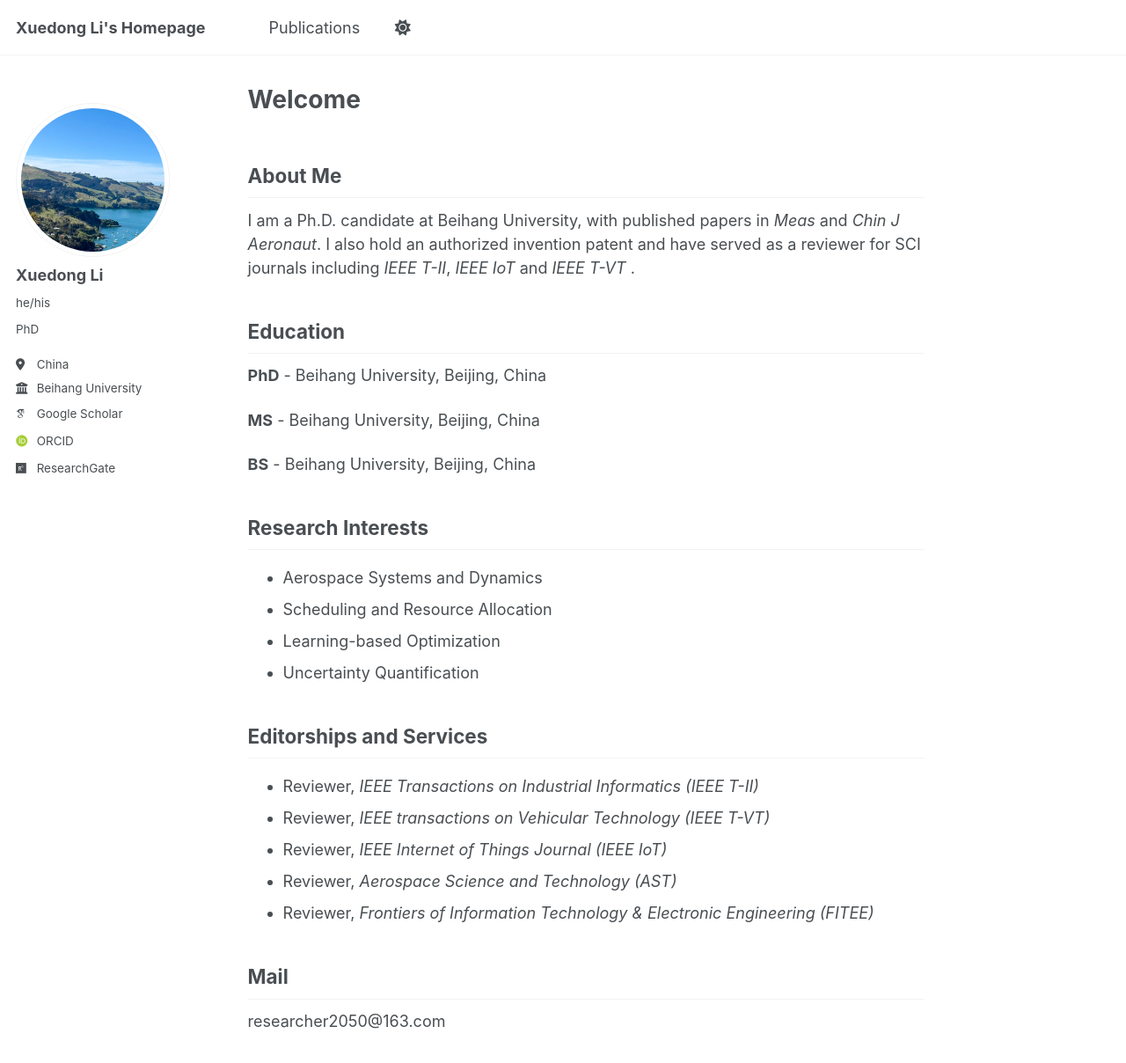
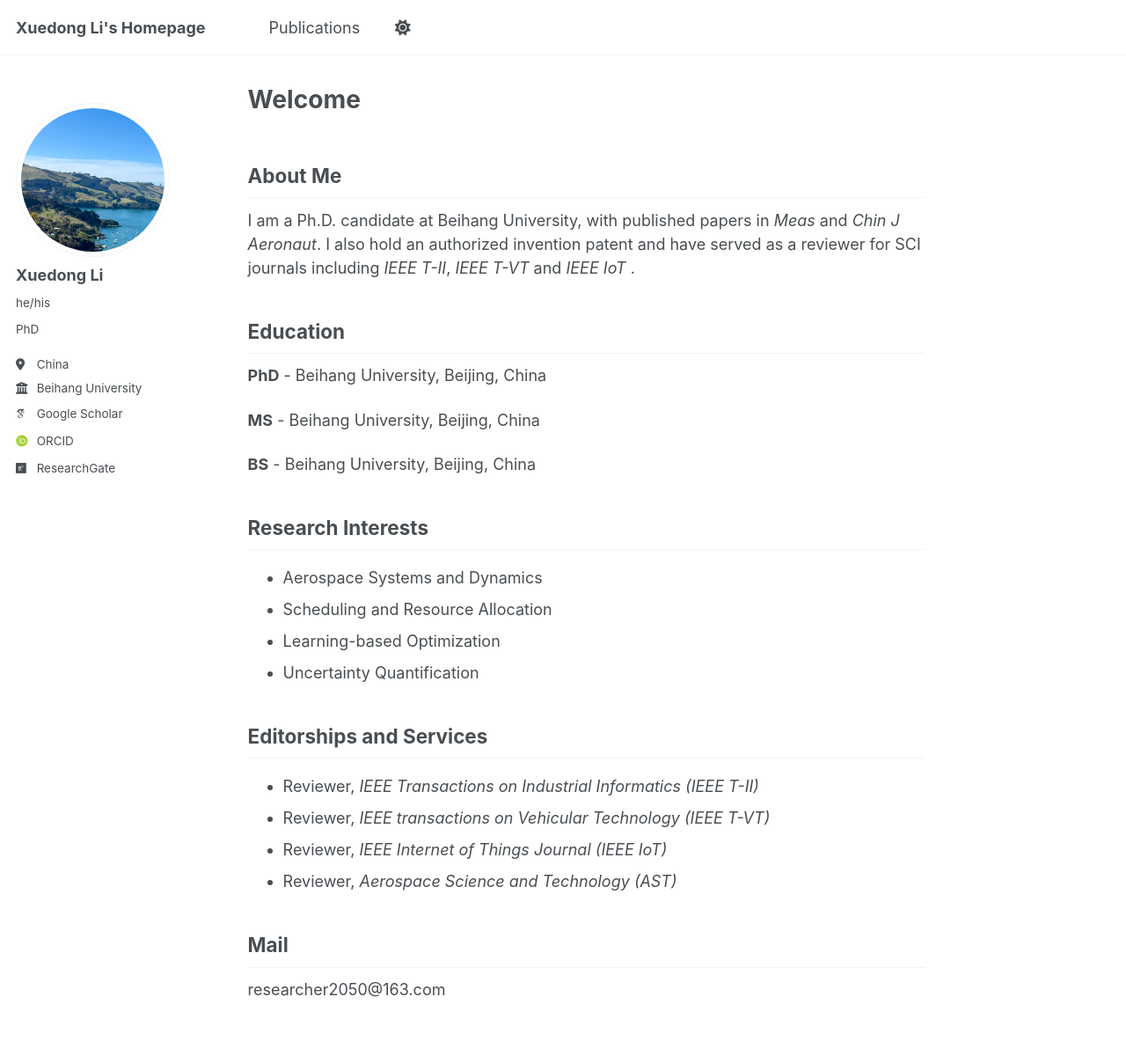
Before and after one commit to Research2050/research2050.github.io, a Jekyll site: the page built from _pages/about.md, in a window 1280 px wide and 1400 px high. Shown: the top 1208 px of the window at 88% size. Built offline with Jekyll 4.4.1, drawn with Linux system fonts in a browser that asks for light colours; some web fonts are replaced; a script that is not in the unit is left out.

Commit message:
Update about.md

```diff
--- a/_pages/about.md
+++ b/_pages/about.md
@@ -9,7 +9,7 @@
 
 ## About Me
 
-I am a Ph.D. candidate at Beihang University, with published papers in *Meas* and *Chin J Aeronaut*. I also hold an authorized invention patent and have served as a reviewer for SCI journals including *IEEE T-II*, *IEEE IoT* and *IEEE T-VT* .
+I am a Ph.D. candidate at Beihang University, with published papers in *Meas* and *Chin J Aeronaut*. I also hold an authorized invention patent and have served as a reviewer for SCI journals including *IEEE T-II*, *IEEE T-VT* and *IEEE IoT* .
 
 ## Education
 
@@ -31,7 +31,6 @@
 - Reviewer, *IEEE transactions on Vehicular Technology (IEEE T-VT)*
 - Reviewer, *IEEE Internet of Things Journal (IEEE IoT)*
 - Reviewer, *Aerospace Science and Technology (AST)*
-- Reviewer, *Frontiers of Information Technology & Electronic Engineering (FITEE)*
 
 ## Mail
 researcher2050@163.com
```
